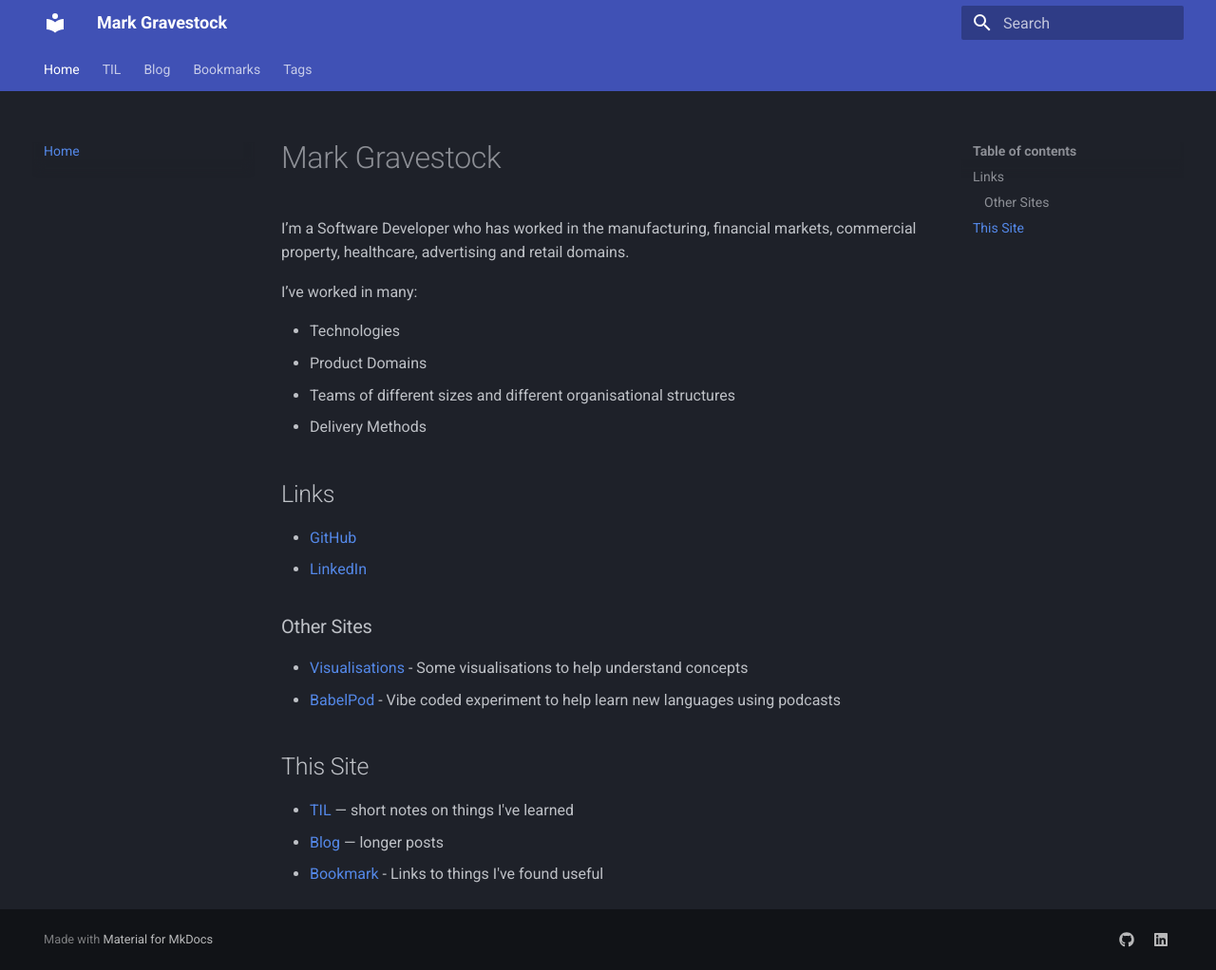
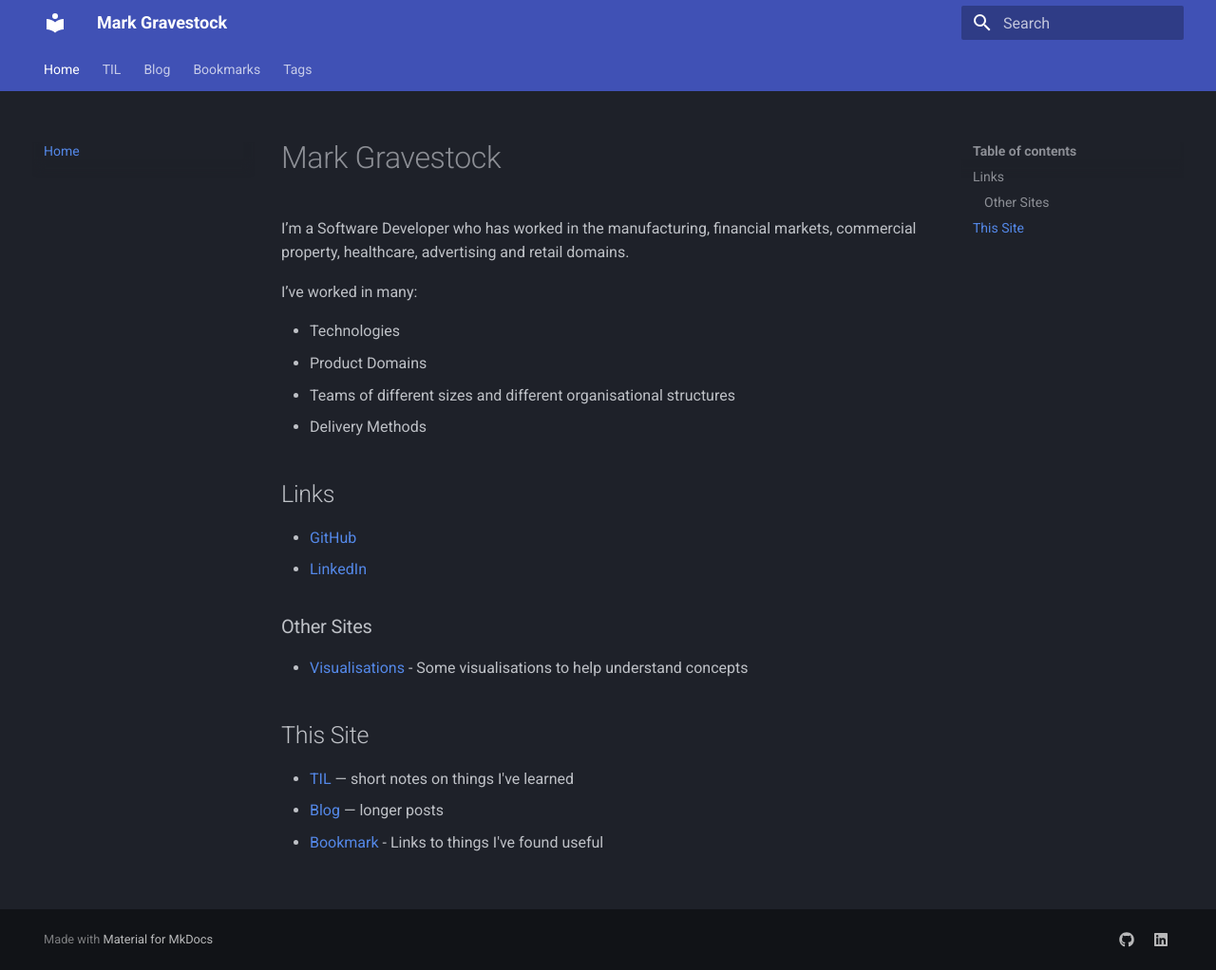
Before and after one commit to MarkGravestock/personal-site, an MkDocs documentation site: the page built from docs/index.md, in a window 1280 px wide and 1022 px high. Shown: the whole window at 95% size. Built offline with MkDocs 1.6.1 and Material for MkDocs 9.7.7, drawn with Linux system fonts in a browser that asks for light colours.

Commit message:
Remove link

```diff
--- a/docs/index.md
+++ b/docs/index.md
@@ -17,7 +17,6 @@ I’ve worked in many:
 ### Other Sites
 
 - [Visualisations](https://visualisations.markgravestock.com) - Some visualisations to help understand concepts
-- [BabelPod](https://babelpod.markgravestock.com) - Vibe coded experiment to help learn new languages using podcasts
 
 ## This Site
 
```
